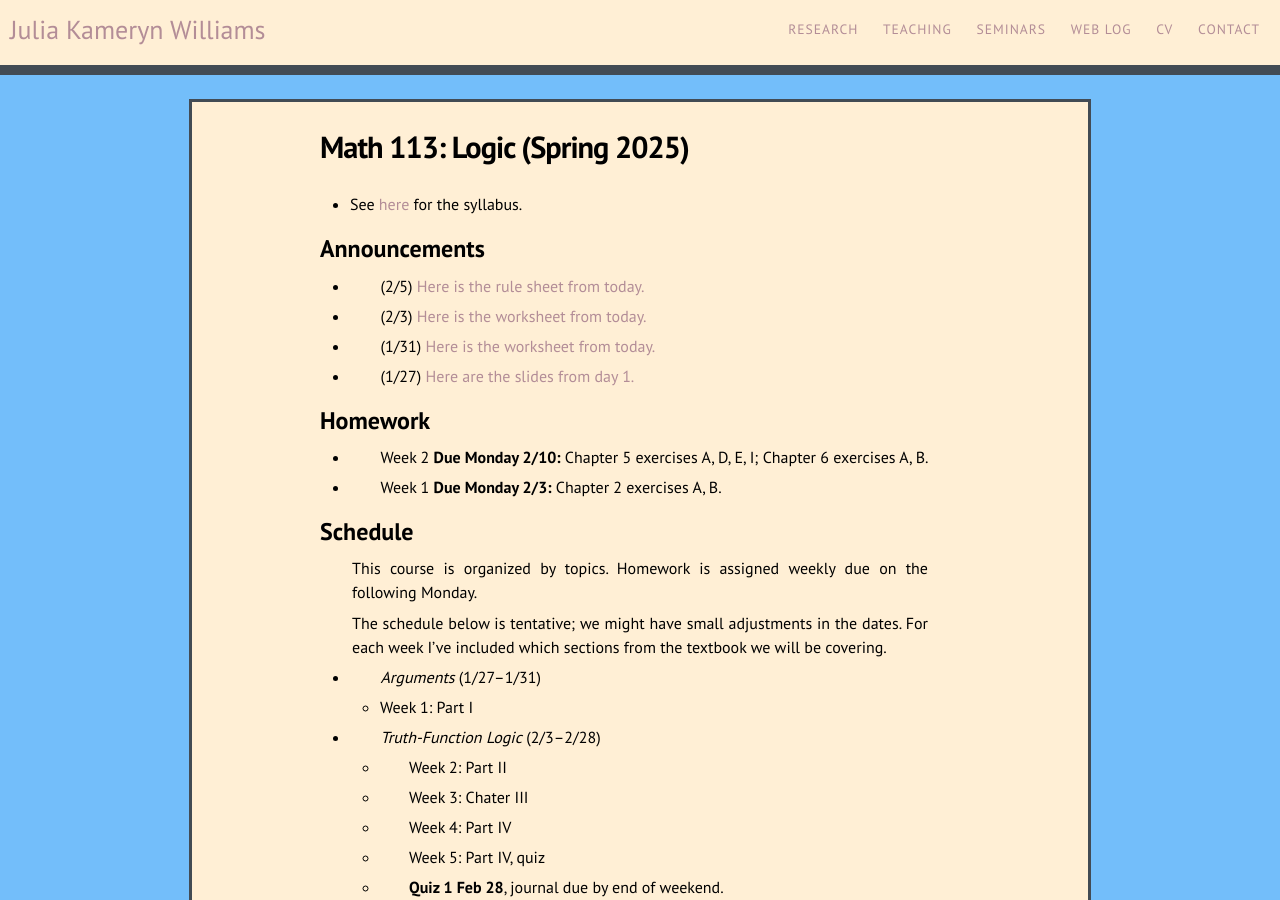
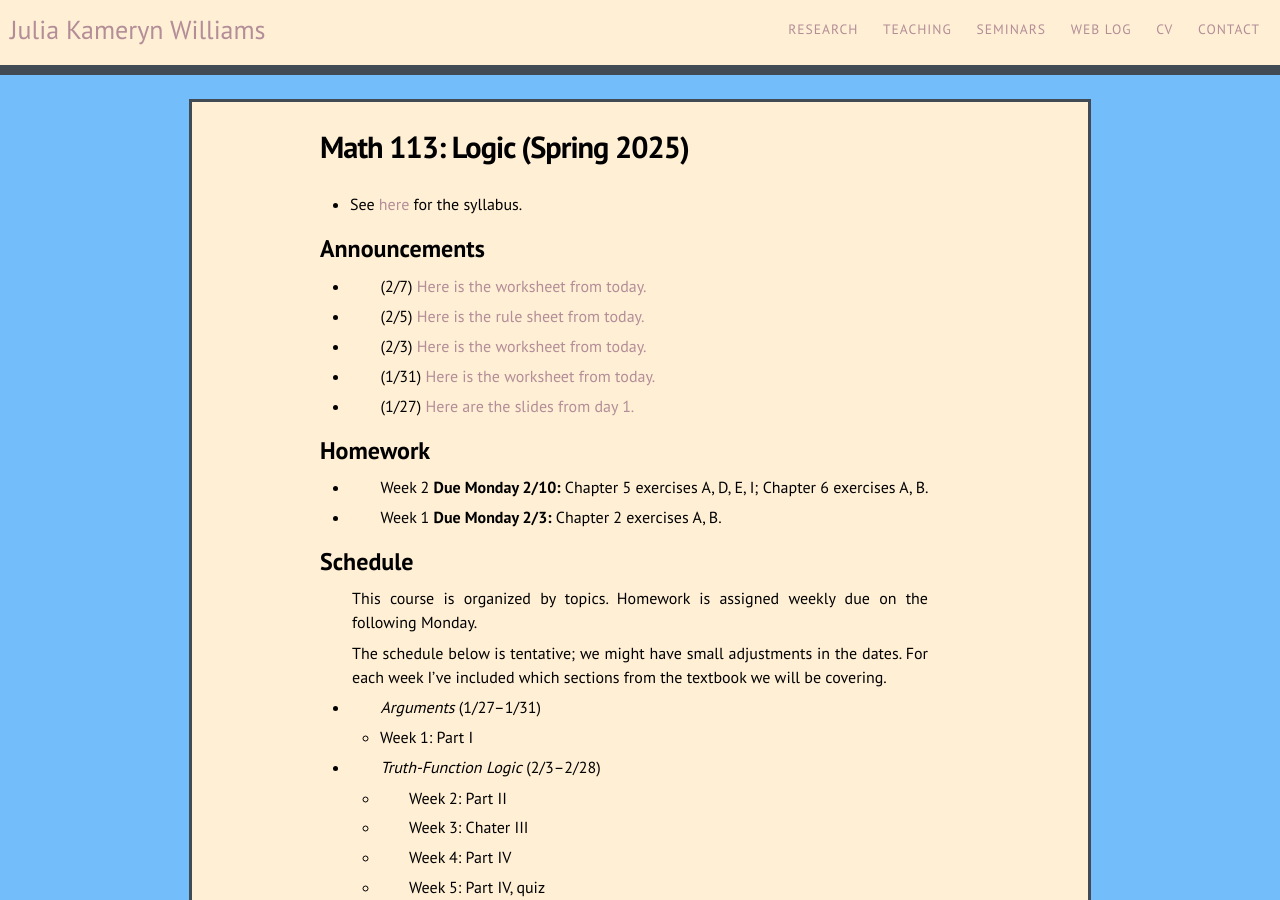
Before and after one commit to kamerynjw/kamerynjw.github.io, a Jekyll site: the page built from teaching/2025/math113.md, in a window 1280 px wide and 900 px high. Built offline with Jekyll 4.4.1, drawn with Linux system fonts in a browser that asks for light colours; nearby versions of some CDN libraries.

Commit message:
new orksheet

```diff
--- a/teaching/2025/math113.md
+++ b/teaching/2025/math113.md
@@ -9,6 +9,8 @@ permalink: /teaching/2025/math113/
 
 Announcements
 -------------
+
+* (2/7) [Here is the worksheet from today.]({{ page.url }}ws2-7.pdf)
 
 * (2/5) [Here is the rule sheet from today.]({{ page.url }}ws2-5.pdf)
 
```
Also changed, not shown: 1 other file.
